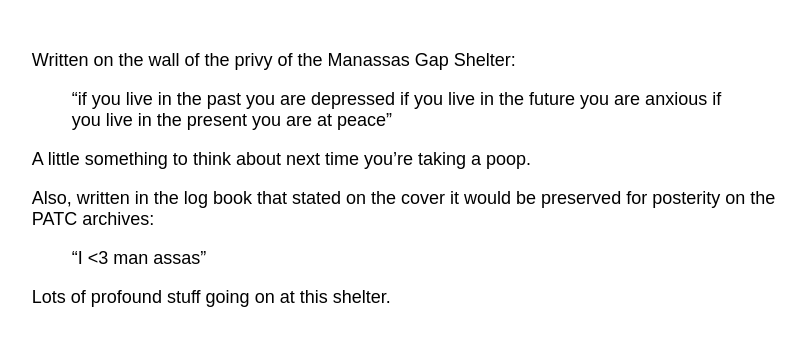
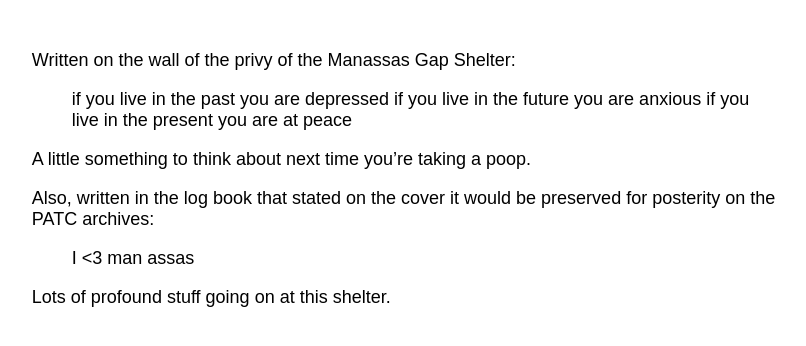
Before and after one commit to margo73465/where-is-margo, a Jekyll site: the page built from _posts/2017-06-21-manassas-gap.md, in a window 1280 px wide. Shown: the top 346 px of the page, without its empty margins (229-1035 px from the left). Built offline with Jekyll 4.4.1, drawn with Linux system fonts in a browser that asks for light colours.

```diff
--- a/_posts/2017-06-21-manassas-gap.md
+++ b/_posts/2017-06-21-manassas-gap.md
@@ -5,16 +5,16 @@ published: true
 ---
 Written on the wall of the privy of the Manassas Gap Shelter:
 
-> "if you live in the past you are depressed
-if you live in the future you are anxious
-if you live in the present you are at peace"
+> if you live in the past you are depressed
+> if you live in the future you are anxious
+> if you live in the present you are at peace
 
 A little something to think about next time you're taking a poop.
 
 
 Also, written in the log book that stated on the cover it would be preserved for posterity on the PATC archives:
 
-> "I \<3 man assas"
+> I \<3 man assas
 
 
 Lots of profound stuff going on at this shelter.
```
